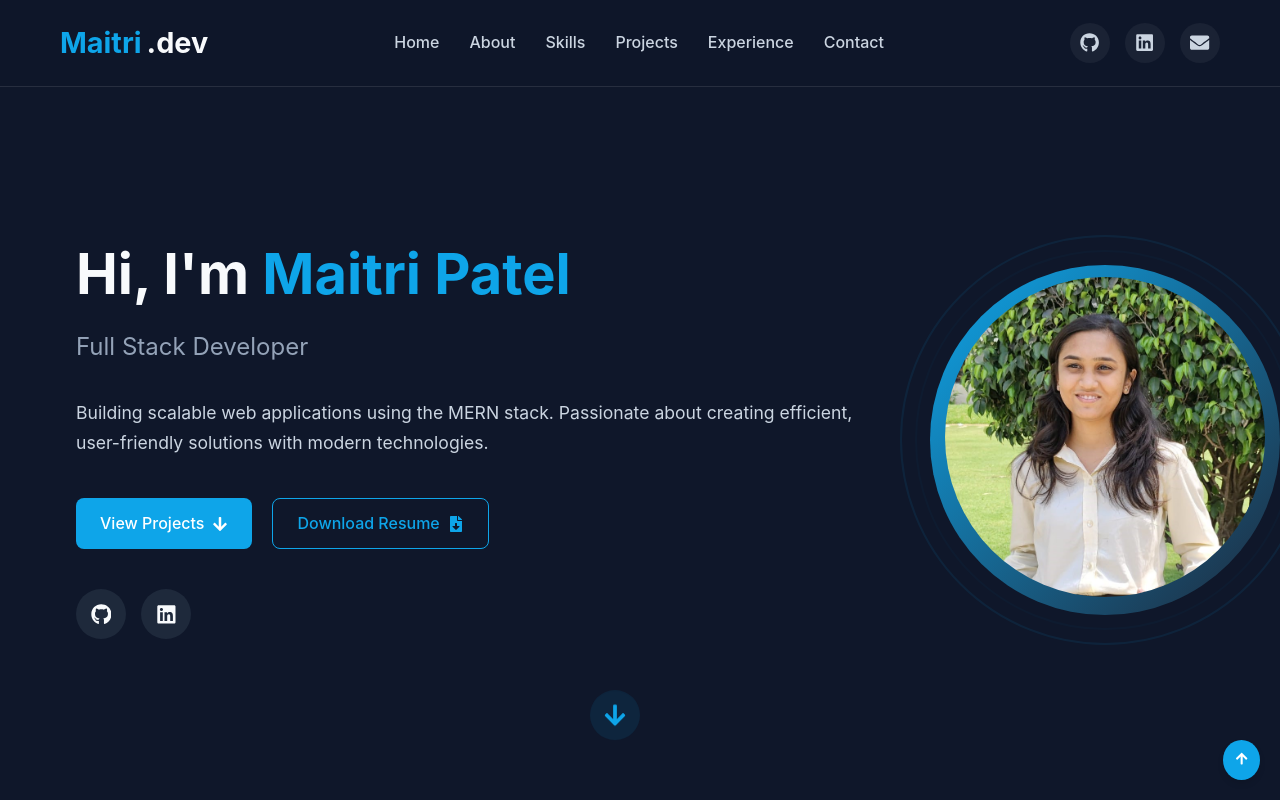
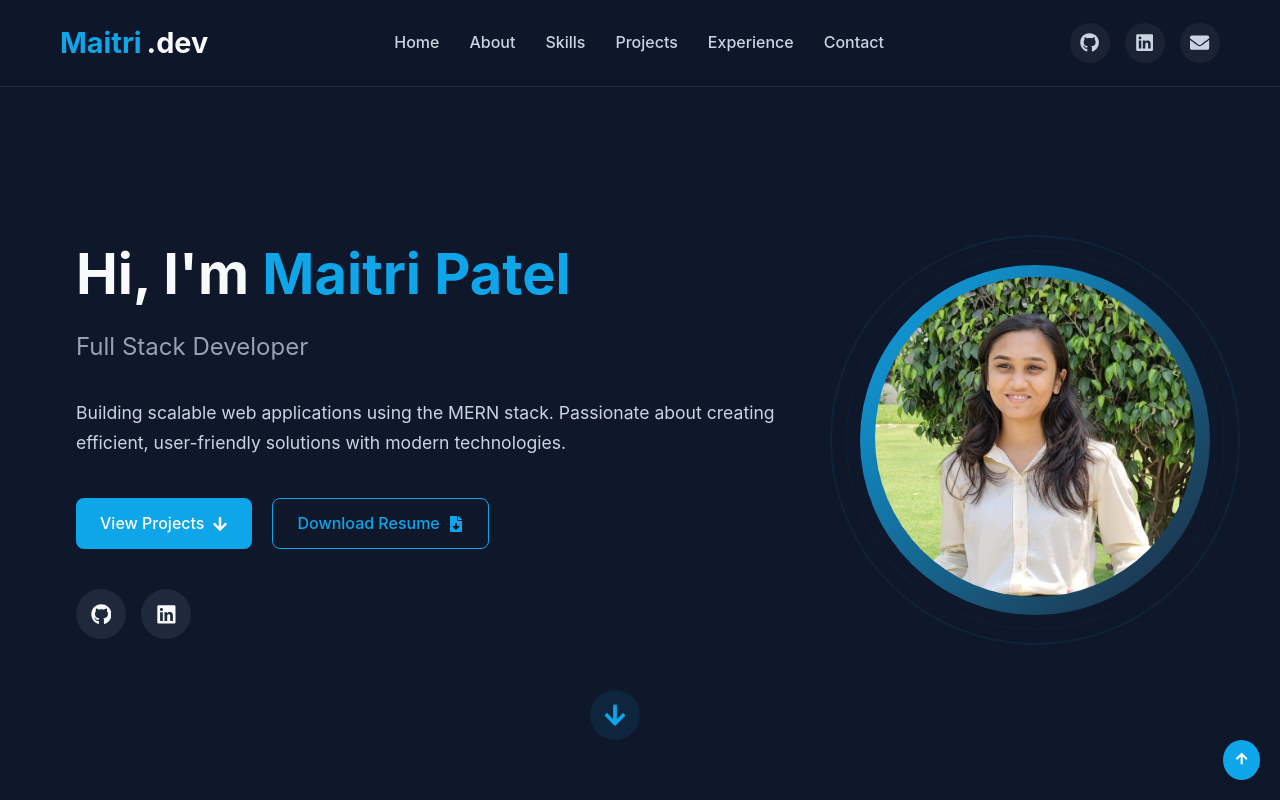
Before and after one commit to pMaitri01/maitri-portfolio-live, a React (Create React App) app: page / in a window 1280 px wide. Shown: the top 800 px of the page. Built offline with nearby package versions, Linux system fonts and the light colour scheme.

Commit message:
css updated

```diff
--- a/src/components.css
+++ b/src/components.css
@@ -111,7 +111,7 @@
 }
 
 .hero-content {
-  width: 850px;
+  width: 780px;
   margin: 0 auto;
   padding: 0 1rem;
   /* display: flex; */
```
Also changed, not shown: 1 other file (tests, documents, lock files or other folders).
